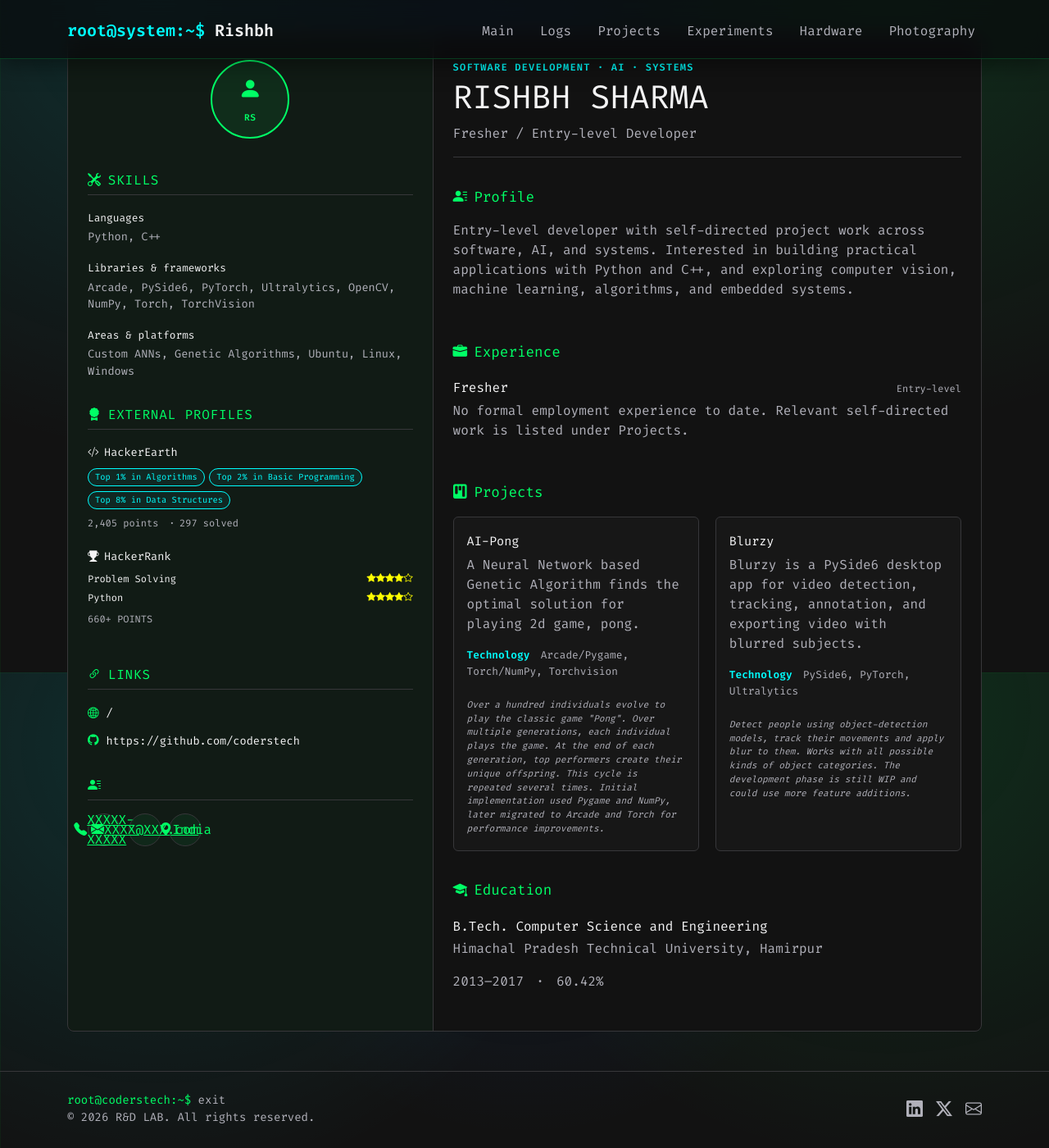
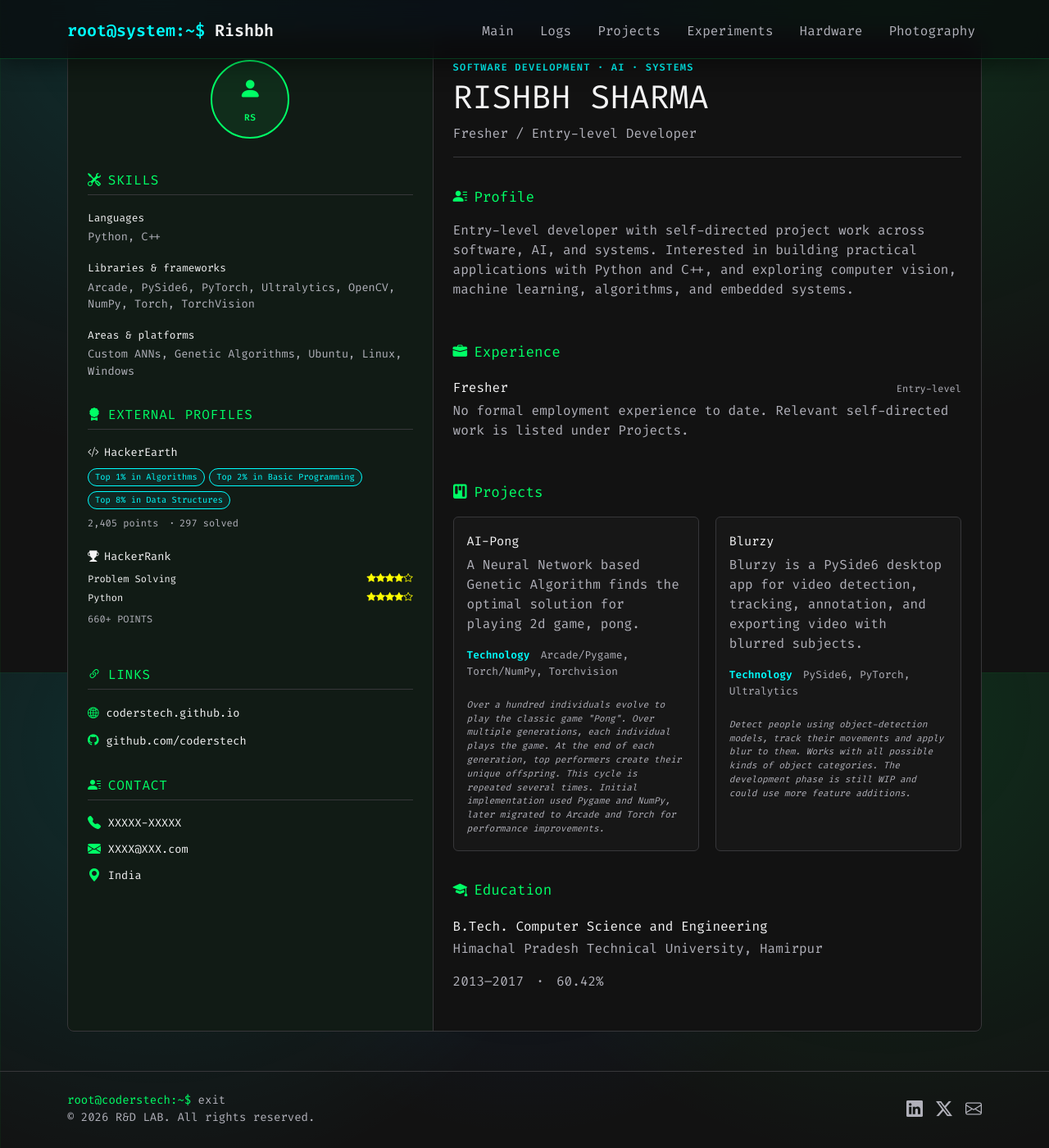
Before and after one commit to CodeRSTech/coderstech.github.io, a Jekyll site: the page built from resume.md, in a window 1280 px wide and 1400 px high, scrolled down 80 px. Shown: the whole window at 82% size. Built offline with Jekyll 4.4.1, drawn with Linux system fonts in a browser that asks for light colours.

Commit message:
updated sections

```diff
--- a/assets/css/resume.css
+++ b/assets/css/resume.css
@@ -197,6 +197,7 @@
   font-size: 0.85rem;
   color: var(--text-main, #f4f4f5);
   text-decoration: none;
+  overflow-wrap: anywhere;
 }
 
 .resume-links-list a i {
@@ -217,27 +218,30 @@
 
 .resume-contact-list {
   display: flex;
-  flex-wrap: wrap;
-  gap: 0.6rem;
+  flex-direction: column;
+  align-items: flex-start;
+  gap: 0.5rem;
 }
 
 .resume-contact-item {
-  display: inline-flex;
+  display: flex;
   align-items: center;
-  justify-content: center;
-  width: 2.5rem;
-  height: 2.5rem;
-  border: 1px solid var(--border-ghost, #37373a);
-  border-radius: 50%;
+  gap: 0.55rem;
   color: var(--accent-green, #00ff66);
-  background-color: rgba(0, 255, 102, 0.06);
   font-size: 1rem;
+  text-decoration: none;
+  overflow-wrap: anywhere;
+}
+
+.resume-contact-item span {
+  color: var(--text-main, #f4f4f5);
+  font-size: 0.85rem;
 }
 
 .resume-contact-item[href]:hover,
 .resume-contact-item[href]:focus-visible {
-  border-color: var(--accent-green, #00ff66);
-  background-color: rgba(0, 255, 102, 0.12);
+  color: var(--accent-green, #00ff66);
+  text-decoration: underline;
 }
 
 /* ---------------------------------------------------
@@ -437,14 +441,8 @@
     margin-top: 0.75rem;
   }
 
-  .resume-links-list,
   .resume-contact-list {
-    gap: 0.35rem;
-  }
-
-  .resume-contact-item {
-    width: 2rem;
-    height: 2rem;
+    gap: 0.25rem;
   }
 
   .resume-entry + .resume-entry {
--- a/resume.md
+++ b/resume.md
@@ -83,14 +83,14 @@ resume_page: true
         <li>
           <a href="{{ '/' | relative_url }}">
             <i class="bi bi-globe2" aria-hidden="true"></i>
-            <span>{{ '/' | relative_url }}</span>
+            <span>coderstech.github.io</span>
           </a>
         </li>
         {% if github_profile and github_profile.url != "" and github_profile.url != "#" %}
         <li>
           <a href="{{ github_profile.url }}" target="_blank" rel="noopener noreferrer">
             <i class="bi bi-github" aria-hidden="true"></i>
-            <span>{{ github_profile.url }}</span>
+            <span>{{ github_profile.url | remove_first: "https://" | remove_first: "http://" }}</span>
           </a>
         </li>
         {% endif %}
@@ -99,7 +99,7 @@ resume_page: true
     <section class="resume-side-section resume-contact" aria-labelledby="resume-contact">
       <h2 id="resume-contact">
         <i class="bi bi-person-lines-fill" aria-hidden="true"></i>
-        <span class="visually-hidden">Contact</span>
+        Contact
       </h2>
       <div class="resume-contact-list">
         <a class="resume-contact-item" href="tel:XXXXX-XXXXX" aria-label="Call XXXXX-XXXXX">
@@ -110,7 +110,7 @@ resume_page: true
           <i class="bi bi-envelope-fill" aria-hidden="true"></i>
           <span>XXXX@XXX.com</span>
         </a>
-        <span class="resume-contact-item" role="img" aria-label="Location: India">
+        <span class="resume-contact-item">
           <i class="bi bi-geo-alt-fill" aria-hidden="true"></i>
           <span>India</span>
         </span>
```
Also changed, not shown: assets/css/resume-light.css (+16 -18 lines), resume-light.md (+4 -4 lines).
